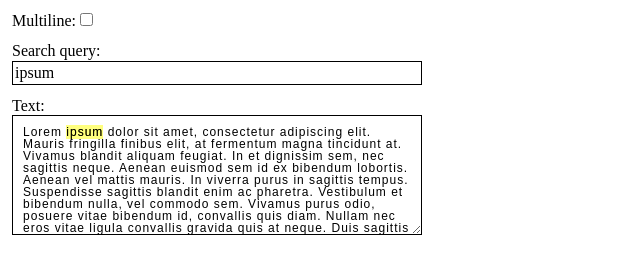
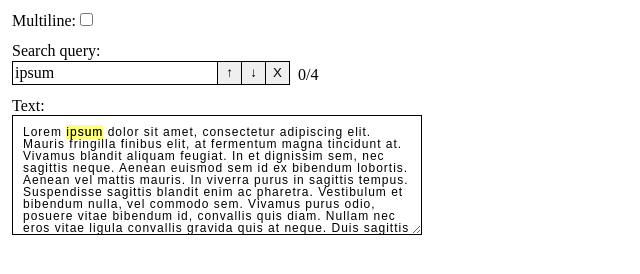
Before and after one commit to arkadii-teteniuk/jetbrains-textarea, a website built with Vite: page index.html in a window 1280 px wide. Shown: the whole page, without its empty margins (0-640 px from the left). Built offline with nearby package versions, Linux system fonts and the light colour scheme.

Commit message:
Add navigation

```diff
--- a/index.html
+++ b/index.html
@@ -18,6 +18,11 @@
     <label class="column">Search query:
       <input type="text" id="search-field" value="">
     </label>
+
+    <button id="search-prev" title="Previous">↑</button>
+    <button id="search-next" title="Next">↓</button>
+    <button id="search-reset" title="Reset">X</button>
+    <span id="search-results"></span>
   </div>
 
   <div class="textContainer">
--- a/src/constants.ts
+++ b/src/constants.ts
@@ -12,10 +12,17 @@ export const DEFAULT_CLIP = {
 export const INITIAL_SEARCH_TEXT = mockTextMultiline;
 export const INITIAL_SEARCH_VALUE = mockSearchTextValue;
 export const SELECTORS = {
+  multilineSwitcher: "#search-multiline",
+
+  search: "#search-field",
+  searchPrev: "#search-prev",
+  searchNext: "#search-next",
+  searchReset: "#search-reset",
+  searchResults: "#search-results",
+
+  container: ".container",
+
+  editor: ".editor",
   foundEntity: ".backdrop mark",
-  search: "#search-field",
-  editor: ".editor",
-  container: ".container",
   textContainer: ".textContainer",
-  multilineSwitcher: "#search-multiline",
 };
--- a/src/initSearch.ts
+++ b/src/initSearch.ts
@@ -8,8 +8,17 @@ class TextareaSearch {
   private editor: HTMLTextAreaElement;
   private backdrop: HTMLDivElement;
   private container: HTMLDivElement;
+
+  private multilineSwitcher: HTMLInputElement;
+
   private search: HTMLInputElement | HTMLTextAreaElement;
-  private multilineSwitcher: HTMLInputElement;
+  private searchButtonNext: HTMLButtonElement | null;
+  private searchButtonPrev: HTMLButtonElement | null;
+  private searchButtonReset: HTMLButtonElement | null;
+
+  private foundEntities: NodeListOf<HTMLElement> | null;
+  private closestFoundNode: HTMLElement | null;
+  private selectedFoundEntity: null | number;
 
   private initialText: string;
   private initialSearch: string;
@@ -21,7 +30,7 @@ class TextareaSearch {
     initialText: string,
     initialSearch: string,
     selectors: typeof SELECTORS,
-    options: SearchConfig,
+    options: SearchConfig
   ) {
     this.initialText = initialText;
     this.initialSearch = initialSearch;
@@ -29,11 +38,98 @@ class TextareaSearch {
     this.options = options;
     this.cache = getCache();
 
+    this.closestFoundNode = null;
+    this.selectedFoundEntity = null;
+    this.foundEntities = null;
+
     this.multilineSwitcher = this.initMultilineSwitcher();
     this.editor = this.initEditor();
     this.search = this.initSearch();
     this.container = this.createContainer();
     this.backdrop = this.createBackdrop();
+    this.searchButtonPrev = this.initSearchButtonPrev();
+    this.searchButtonNext = this.initSearchButtonNext();
+    this.searchButtonReset = this.initSearchButtonReset();
+  }
+
+  private initSearchButtonPrev() {
+    const buttonPrev = document.querySelector(
+      this.selectors.searchPrev
+    ) as HTMLButtonElement;
+    buttonPrev.addEventListener("click", () => {
+      console.log("click prev", this.selectedFoundEntity);
+      if (this.selectedFoundEntity) {
+        this.selectedFoundEntity--;
+      }
+
+      this.highlightSelectedSearchResult();
+    });
+    return buttonPrev;
+  }
+
+  private initSearchButtonNext() {
+    const buttonNext = document.querySelector(
+      this.selectors.searchNext
+    ) as HTMLButtonElement;
+
+    buttonNext.addEventListener("click", () => {
+      if (!this.foundEntities) {
+        return;
+      }
+
+      console.log(
+        "click next",
+        this.selectedFoundEntity,
+        this.foundEntities?.length
+      );
+
+      if (this.selectedFoundEntity == null) {
+        this.selectedFoundEntity = 0;
+      } else if (this.selectedFoundEntity < this.foundEntities?.length - 1) {
+        this.selectedFoundEntity++;
+      }
+
+      this.highlightSelectedSearchResult();
+    });
+    return buttonNext;
+  }
+
+  private initSearchButtonReset() {
+    const buttonReset = document.querySelector(
+      this.selectors.searchReset
+    ) as HTMLButtonElement;
+
+    buttonReset.addEventListener("click", () => {
+      this.selectedFoundEntity = null;
+      this.search.value = "";
+      this.handleTextOrSearchUpdate();
+      this.highlightSelectedSearchResult();
+    });
+
+    return buttonReset;
+  }
+
+  private highlightSelectedSearchResult() {
+    if (!this.foundEntities) {
+      return;
+    }
+
+    if (this.closestFoundNode) {
+      this.closestFoundNode.className = "";
+    }
+
+    this.closestFoundNode = this.foundEntities[this.selectedFoundEntity];
+
+    if (this.closestFoundNode) {
+      this.closestFoundNode.className = "selected";
+    }
+
+    this.updateSearchResults();
+
+    // scroll
+    if (this.closestFoundNode) {
+      this.editor.scrollTo(0, this.closestFoundNode.offsetTop);
+    }
   }
 
   private initEditor(): HTMLTextAreaElement {
@@ -58,9 +154,22 @@ class TextareaSearch {
     return searchControl as HTMLInputElement | HTMLTextAreaElement;
   }
 
+  private updateSearchResults() {
+    const resultsSpan = document.querySelector(this.selectors.searchResults);
+
+    const currentPosition =
+      this.selectedFoundEntity === null ? 0 : this.selectedFoundEntity + 1;
+
+    const totalAmount = this.foundEntities?.length ?? 0;
+
+    if (resultsSpan) {
+      resultsSpan.innerHTML = `${currentPosition}/${totalAmount}`;
+    }
+  }
+
   private initMultilineSwitcher(): HTMLInputElement {
     const checkboxSearchMultiline = document.querySelector(
-      this.selectors.multilineSwitcher,
+      this.selectors.multilineSwitcher
     );
 
     if (!checkboxSearchMultiline) {
@@ -102,36 +211,23 @@ class TextareaSearch {
   private handleTextOrSearchUpdate() {
     this.backdrop.innerHTML = this.getHighlightedText(
       this.editor.value,
-      this.search.value,
+      this.search.value
     );
-  }
 
-  private getClosestNode(posY: number, nodes: NodeListOf<HTMLElement>) {
-    for (const entity of nodes) {
-      if (posY < entity.offsetTop) {
-        return entity;
-      }
-    }
-
-    return null;
-  }
-
-  private navigateToTheNextEntity() {
-    const entities = this.backdrop.querySelectorAll("mark");
-    const currentPos = this.editor.scrollTop;
-    const closest = this.getClosestNode(currentPos, entities);
-
-    if (closest) {
-      this.editor.scrollTo(0, closest.offsetTop);
-    }
+    this.foundEntities = this.backdrop.querySelectorAll("mark");
+    this.updateSearchResults();
   }
 
   private addEventListeners() {
-    const throttledOnSearch = throttle(() => this.handleTextOrSearchUpdate());
+    const throttledOnSearch = throttle(() => {
+      this.selectedFoundEntity = null;
+      this.handleTextOrSearchUpdate();
+    });
+
     const onSearchKeyPress = (e: Event) => {
       if ((e as KeyboardEvent).key === "Enter") {
         e.preventDefault();
-        this.navigateToTheNextEntity();
+        this.searchButtonNext?.click();
       }
     };
 
@@ -199,7 +295,7 @@ class TextareaSearch {
   }
 
   private replaceSearchControl(
-    updatedControl: HTMLInputElement | HTMLTextAreaElement,
+    updatedControl: HTMLInputElement | HTMLTextAreaElement
   ) {
     const searchInput = this.search;
     searchInput.parentElement?.append(updatedControl);
@@ -237,6 +333,6 @@ class TextareaSearch {
 
 export const initSearch = (
   initialText: string,
-  initialSearch: string,
+  initialSearch: string
 ): TextareaSearch =>
   new TextareaSearch(initialText, initialSearch, SELECTORS, options).init();
--- a/src/styles/styles.css
+++ b/src/styles/styles.css
@@ -53,7 +53,8 @@ body {
 
 .search {
     display: flex;
-    flex-direction: column;
+    flex-direction: row;
+    align-items: flex-end;
 }
 
 .search textarea, input[type="text"] {
@@ -62,6 +63,13 @@ body {
     min-width: 100px;
     min-height: 24px;
     border: 1px solid black;
+}
+
+button {
+    min-height: 24px;
+    width: 24px;
+    border: 1px solid black;
+    border-left: 0;
 }
 
 .search textarea[rows="1"], .search input[type="text"] {
@@ -139,6 +147,10 @@ input {
     white-space: break-spaces;
 }
 
+#search-results {
+    margin-left: 0.5em;
+}
+
 .backdrop mark {
     visibility: visible;
 
@@ -146,6 +158,11 @@ input {
     color: #000;
 
     word-break: inherit;
+}
+
+.backdrop mark.selected {
+    background-color: rgba(255, 106, 0, 0.5);
+    color: #000;
 }
 
 @media screen and (max-width: 400px) {
```
